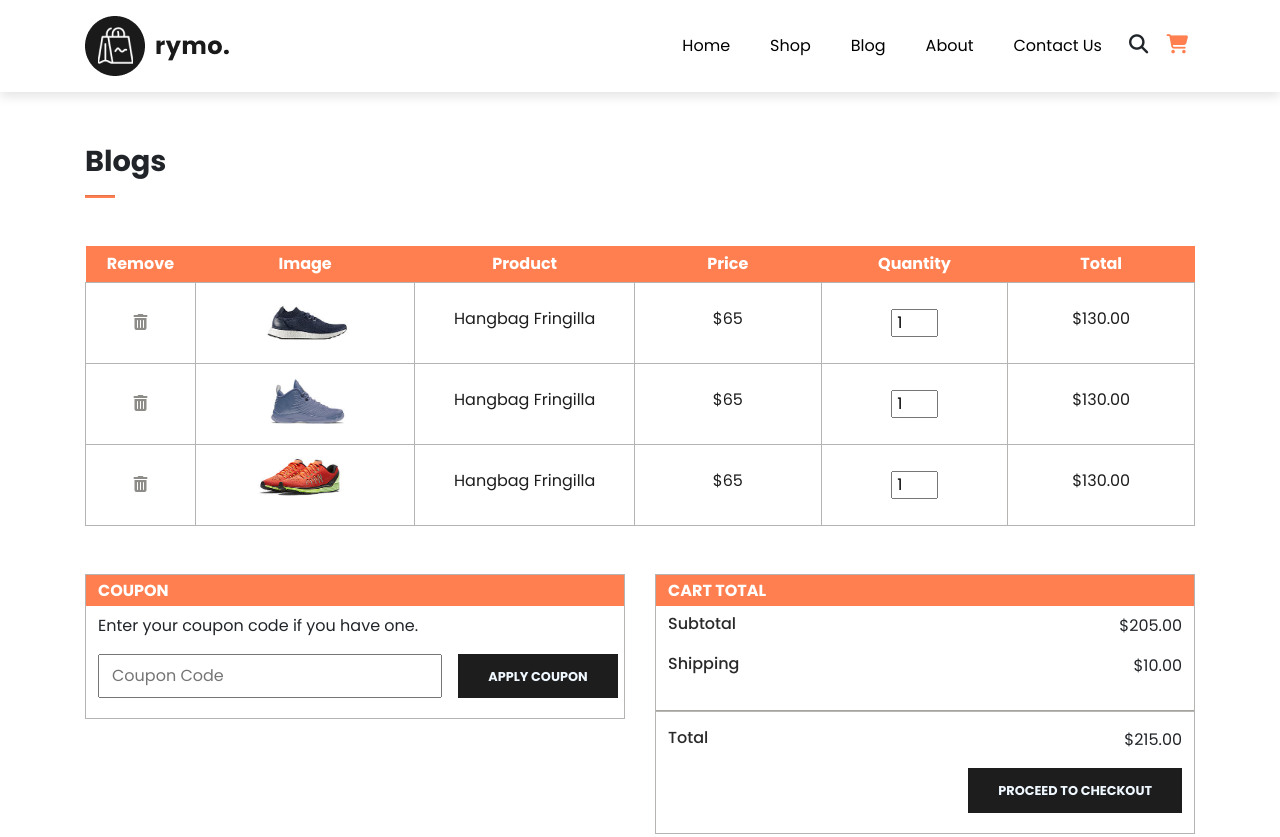
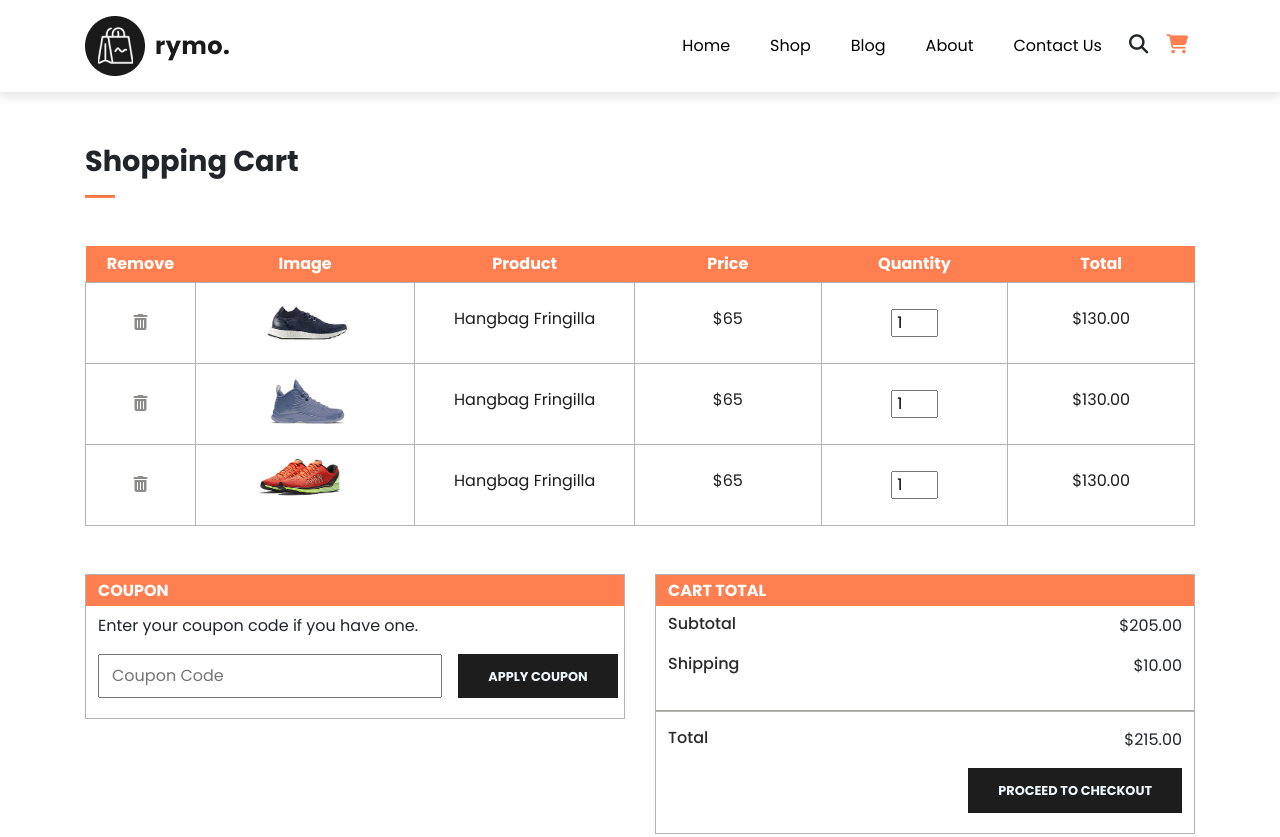
Before and after one commit to Sa-am07/ecommerce-website, a plain HTML site: page cart.html in a window 1280 px wide. Shown: the top 837 px of the page. Drawn offline with nearby package versions, Linux system fonts and the light colour scheme.

Commit message:
Second Commit

```diff
--- a/cart.html
+++ b/cart.html
@@ -50,7 +50,7 @@
 </nav>
 
 <section id="blog-home"class="pt-5 mt-5 container">
-        <h2 class="font-weight-bold pt-5">Blogs</h2>
+        <h2 class="font-weight-bold pt-5">Shopping Cart</h2>
         <hr>
 </section>
 
```
